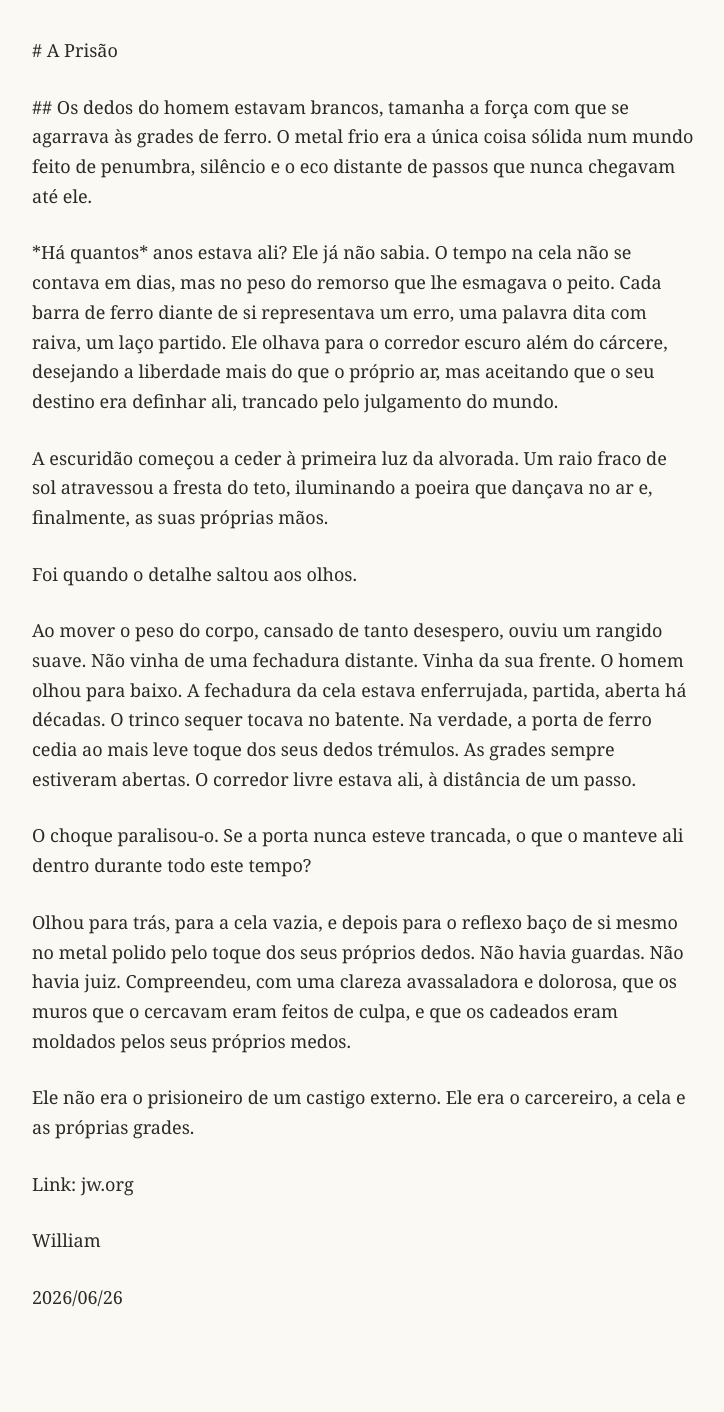
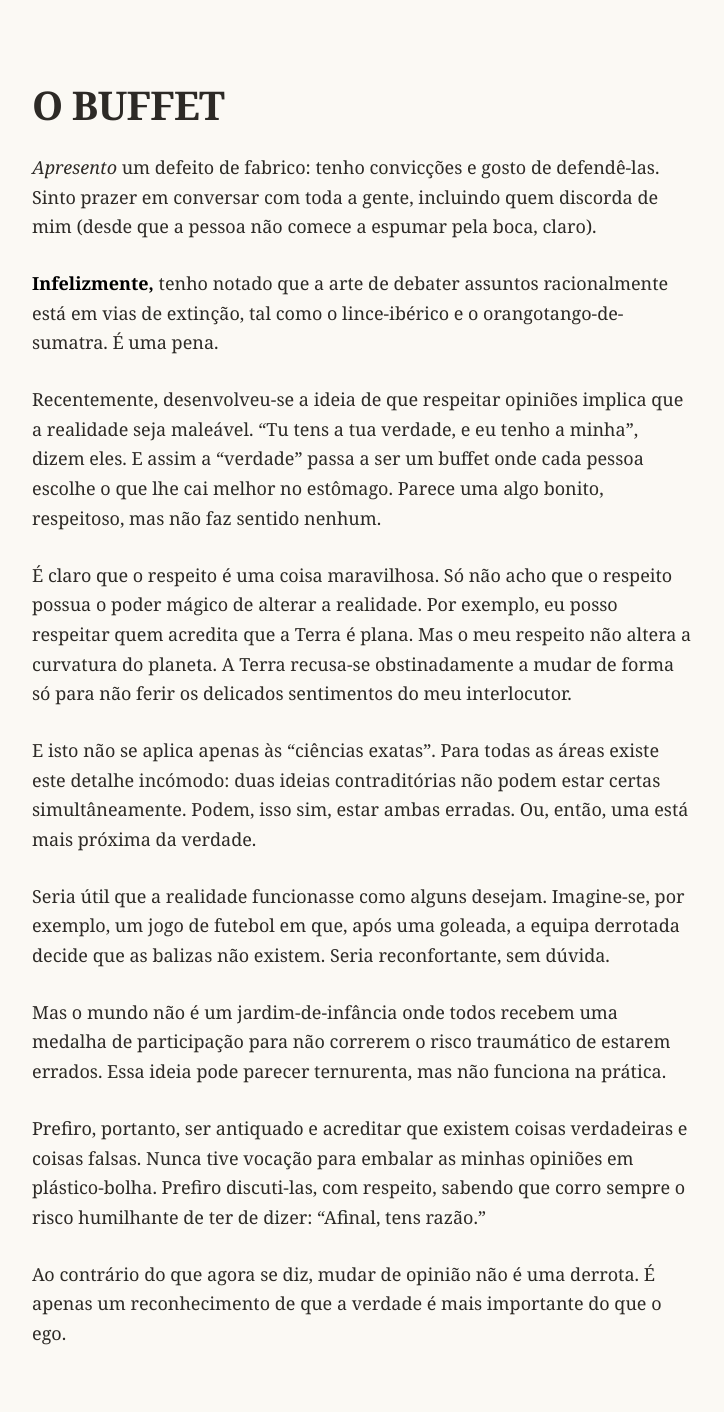
Before and after one commit to joaquim-capitao/queime-depois-de-ler, a Jekyll site: the page built from ficheiromd.md, in a window 1280 px wide. Shown: the whole page, without its empty margins (277-1001 px from the left). Built offline with Jekyll 4.4.1, drawn with Linux system fonts in a browser that asks for light colours; our own code applies the rules of GitHub Pages for plain Markdown files; before the commit the page ends 1376 px from its top, so only the background shows below that.

Commit message:
Update ficheiromd.md

```diff
--- a/ficheiromd.md
+++ b/ficheiromd.md
@@ -2,48 +2,22 @@
 layout: default
 ---
 
+# O BUFFET
 
+*Apresento* um defeito de fabrico: tenho convicções e gosto de defendê-las. Sinto prazer em conversar com toda a gente, incluindo quem discorda de mim (desde que a pessoa não comece a espumar pela boca, claro).
 
-\# A Prisão
+**Infelizmente,** tenho notado que a arte de debater assuntos racionalmente está em vias de extinção, tal como o lince-ibérico e o orangotango-de-sumatra. É uma pena.
 
+Recentemente, desenvolveu-se a ideia de que respeitar opiniões implica que a realidade seja maleável. “Tu tens a tua verdade, e eu tenho a minha", dizem eles. E assim a "verdade" passa a ser um buffet onde cada pessoa escolhe o que lhe cai melhor no estômago. Parece uma algo bonito, respeitoso, mas não faz sentido nenhum.
 
+É claro que o respeito é uma coisa maravilhosa. Só não acho que o respeito possua o poder mágico de alterar a realidade. Por exemplo, eu posso respeitar quem acredita que a Terra é plana. Mas o meu respeito não altera a curvatura do planeta. A Terra recusa-se obstinadamente a mudar de forma só para não ferir os delicados sentimentos do meu interlocutor.
 
-\## Os dedos do homem estavam brancos, tamanha a força com que se agarrava às grades de ferro. O metal frio era a única coisa sólida num mundo feito de penumbra, silêncio e o eco distante de passos que nunca chegavam até ele.
+E isto não se aplica apenas às “ciências exatas”. Para todas as áreas existe este detalhe incómodo: duas ideias contraditórias não podem estar certas simultâneamente. Podem, isso sim, estar ambas erradas. Ou, então, uma está mais próxima da verdade.
 
+Seria útil que a realidade funcionasse como alguns desejam. Imagine-se, por exemplo, um jogo de futebol em que, após uma goleada, a equipa derrotada decide que as balizas não existem. Seria reconfortante, sem dúvida.
 
+Mas o mundo não é um jardim-de-infância onde todos recebem uma medalha de participação para não correrem o risco traumático de estarem errados. Essa ideia pode parecer ternurenta, mas não funciona na prática.
 
-\*Há quantos\* anos estava ali? Ele já não sabia. O tempo na cela não se contava em dias, mas no peso do remorso que lhe esmagava o peito. Cada barra de ferro diante de si representava um erro, uma palavra dita com raiva, um laço partido. Ele olhava para o corredor escuro além do cárcere, desejando a liberdade mais do que o próprio ar, mas aceitando que o seu destino era definhar ali, trancado pelo julgamento do mundo.
+Prefiro, portanto, ser antiquado e acreditar que existem coisas verdadeiras e coisas falsas. Nunca tive vocação para embalar as minhas opiniões em plástico-bolha. Prefiro discuti-las, com respeito, sabendo que corro sempre o risco humilhante de ter de dizer: “Afinal, tens razão.”
 
-
-
-A escuridão começou a ceder à primeira luz da alvorada. Um raio fraco de sol atravessou a fresta do teto, iluminando a poeira que dançava no ar e, finalmente, as suas próprias mãos.
-
-
-
-Foi quando o detalhe saltou aos olhos.
-
-Ao mover o peso do corpo, cansado de tanto desespero, ouviu um rangido suave. Não vinha de uma fechadura distante. Vinha da sua frente. O homem olhou para baixo. A fechadura da cela estava enferrujada, partida, aberta há décadas. O trinco sequer tocava no batente. Na verdade, a porta de ferro cedia ao mais leve toque dos seus dedos trémulos. As grades sempre estiveram abertas. O corredor livre estava ali, à distância de um passo.
-
-
-
-O choque paralisou-o. Se a porta nunca esteve trancada, o que o manteve ali dentro durante todo este tempo?
-
-
-
-Olhou para trás, para a cela vazia, e depois para o reflexo baço de si mesmo no metal polido pelo toque dos seus próprios dedos. Não havia guardas. Não havia juiz. Compreendeu, com uma clareza avassaladora e dolorosa, que os muros que o cercavam eram feitos de culpa, e que os cadeados eram moldados pelos seus próprios medos.
-
-
-
-Ele não era o prisioneiro de um castigo externo. Ele era o carcereiro, a cela e as próprias grades.
-
-
-
-Link: jw.org
-
-
-
-
-
-William
-
-2026/06/26
+Ao contrário do que agora se diz, mudar de opinião não é uma derrota. É apenas um reconhecimento de que a verdade é mais importante do que o ego.
```
